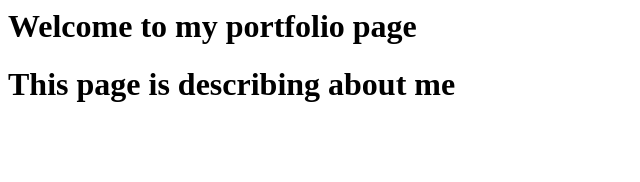
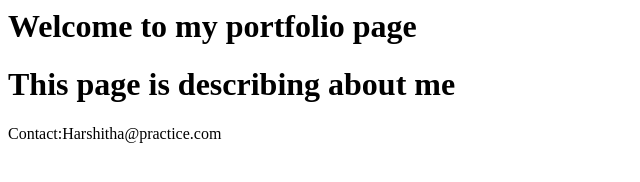
Before and after one commit to Harshi-git1/practice, a plain HTML site: page index.html in a window 1280 px wide. Shown: the whole page, without its empty margins (0-640 px from the left). Drawn offline with Linux system fonts and the light colour scheme.

Commit message:
adding with footer content

```diff
--- a/index.html
+++ b/index.html
@@ -1,2 +1,3 @@
 <h1>Welcome to my portfolio page</h1>
 <h1>This page is describing about me</h1>
+<footer>Contact:Harshitha@practice.com</footer>
```
